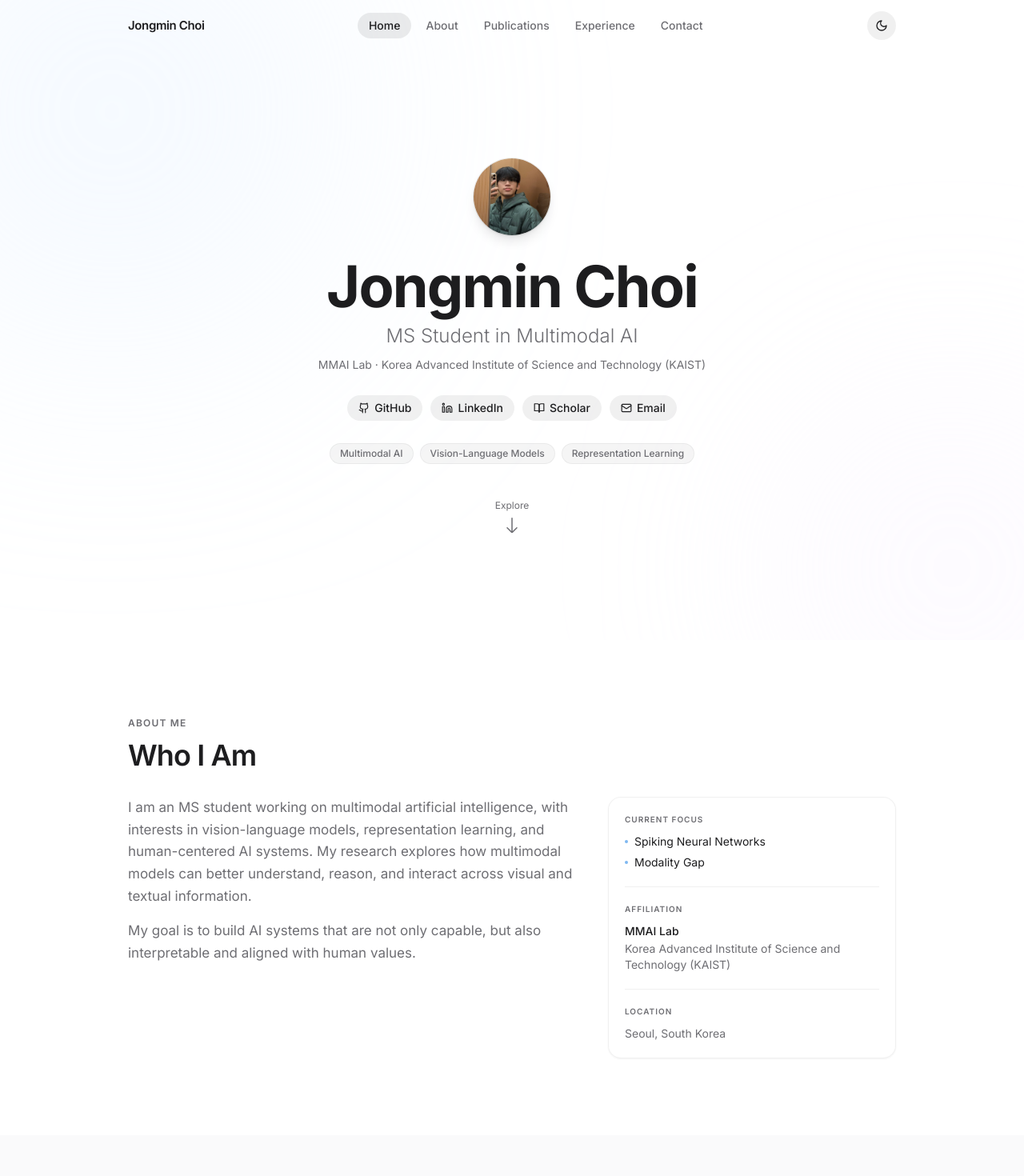
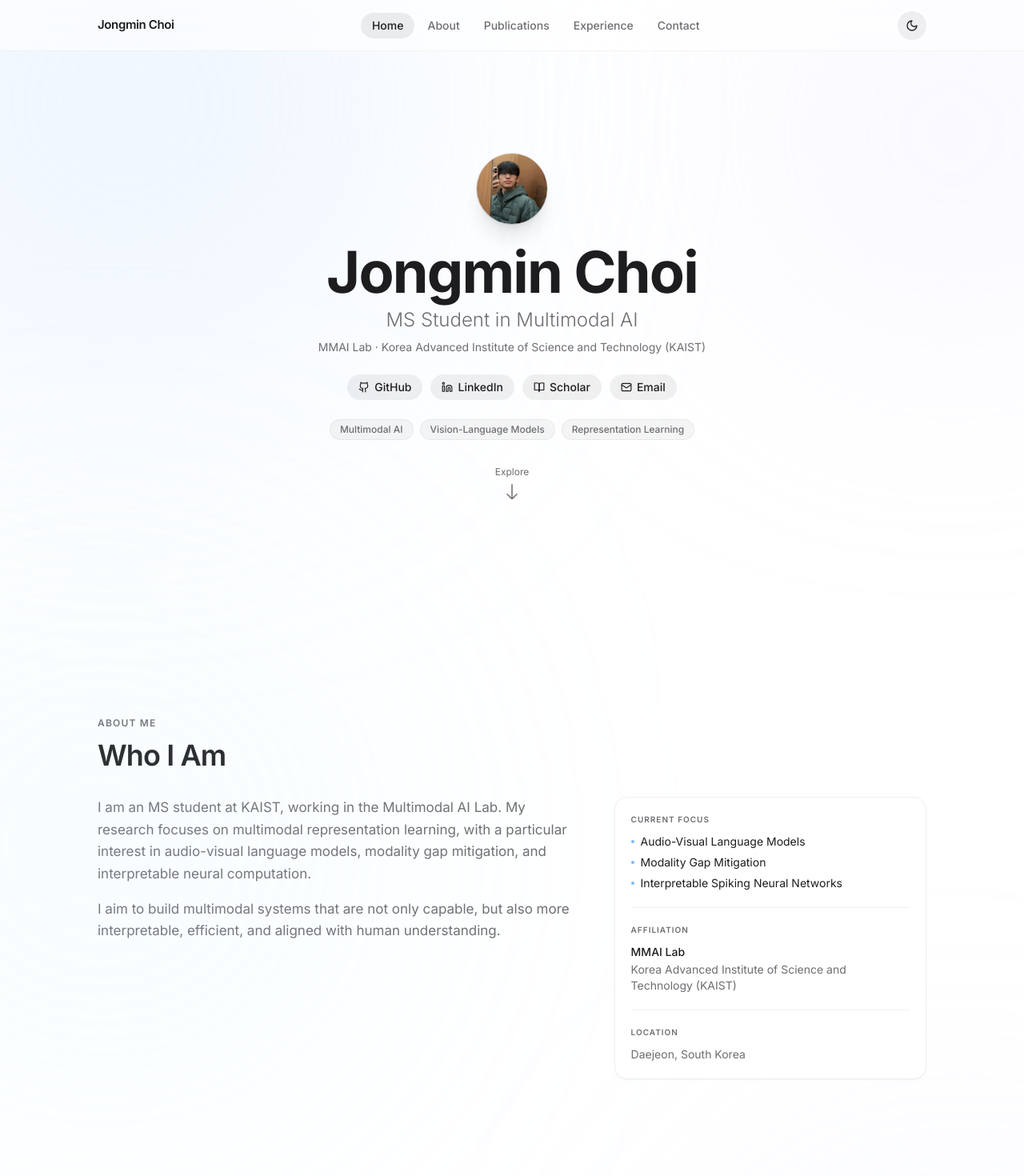
Before and after one commit to cjongmin/cjongmin.github.io, a React (Vite) app: page / in a window 1280 px wide. Shown: the top 1470 px of the page at 80% size. Built offline with nearby package versions, Linux system fonts and the light colour scheme.

Commit message:
Polish: ambient glow, hero, navbar glass, about text, section continuity

```diff
--- a/src/App.tsx
+++ b/src/App.tsx
@@ -5,6 +5,7 @@ import About from './components/About'
 import Publications from './components/Publications'
 import Experience from './components/Experience'
 import Contact from './components/Contact'
+import BackgroundGlow from './components/BackgroundGlow'
 
 export default function App() {
   const [theme, setTheme] = useState<'light' | 'dark'>(() => {
@@ -26,7 +27,8 @@ export default function App() {
   const toggleTheme = () => setTheme(t => (t === 'dark' ? 'light' : 'dark'))
 
   return (
-    <div className="min-h-screen">
+    <div className="relative min-h-screen overflow-x-hidden">
+      <BackgroundGlow />
       <Navbar theme={theme} toggleTheme={toggleTheme} />
       <main>
         <Hero />
--- /dev/null
+++ b/src/components/BackgroundGlow.tsx
@@ -0,0 +1,35 @@
+export default function BackgroundGlow() {
+  return (
+    <div
+      aria-hidden
+      className="pointer-events-none absolute inset-0"
+      style={{ zIndex: 0 }}
+    >
+      {/* Hero — top-left */}
+      <div
+        className="absolute rounded-full bg-blue-200/25 dark:bg-blue-500/10 blur-[160px]"
+        style={{ width: '60vw', height: '60vw', top: '-20vw', left: '-18vw' }}
+      />
+      {/* Hero — top-right */}
+      <div
+        className="absolute rounded-full bg-violet-200/20 dark:bg-violet-500/8 blur-[140px]"
+        style={{ width: '42vw', height: '42vw', top: '-8vw', right: '-14vw' }}
+      />
+      {/* About → Publications — mid-left */}
+      <div
+        className="absolute rounded-full bg-sky-200/15 dark:bg-sky-500/6 blur-[180px]"
+        style={{ width: '52vw', height: '52vw', top: '90vh', left: '-16vw' }}
+      />
+      {/* Publications → Experience — mid-right */}
+      <div
+        className="absolute rounded-full bg-indigo-200/15 dark:bg-indigo-500/6 blur-[170px]"
+        style={{ width: '48vw', height: '48vw', top: '185vh', right: '-18vw' }}
+      />
+      {/* Contact — bottom */}
+      <div
+        className="absolute rounded-full bg-blue-200/20 dark:bg-blue-500/8 blur-[160px]"
+        style={{ width: '54vw', height: '54vw', top: '290vh', left: '10vw' }}
+      />
+    </div>
+  )
+}
--- a/src/components/Contact.tsx
+++ b/src/components/Contact.tsx
@@ -41,7 +41,7 @@ export default function Contact() {
   const inView = useInView(ref, { once: true, margin: '-80px' })
 
   return (
-    <section id="contact" ref={ref} className="py-16 sm:py-24 bg-[#F5F5F7]/50 dark:bg-[#1C1C1E]/40">
+    <section id="contact" ref={ref} className="py-16 sm:py-24">
       <div className="section-container">
         <motion.div
           initial={{ opacity: 0, y: 28 }}
--- a/src/components/Hero.tsx
+++ b/src/components/Hero.tsx
@@ -17,20 +17,17 @@ export default function Hero() {
       id="home"
       className="relative min-h-screen flex flex-col items-center justify-center overflow-hidden pt-16"
     >
-      {/* Subtle background blobs */}
-      <div aria-hidden className="pointer-events-none absolute inset-0 overflow-hidden">
-        <div className="absolute -top-40 -left-40 w-[600px] h-[600px] rounded-full bg-blue-100/30 dark:bg-blue-900/8 blur-[140px]" />
-        <div className="absolute -bottom-40 -right-40 w-[500px] h-[500px] rounded-full bg-purple-100/20 dark:bg-purple-900/8 blur-[120px]" />
-      </div>
-
-      <div className="section-container relative z-10 flex flex-col items-center text-center gap-7 py-24">
-        {/* Monogram / profile photo */}
+      <div className="section-container relative z-10 flex flex-col items-center text-center gap-6 pt-16 pb-28">
+        {/* Profile photo / monogram */}
         {profile.profileImage ? (
           <motion.div
-            initial={{ opacity: 0, scale: 0.92 }}
+            initial={{ opacity: 0, scale: 0.9 }}
             animate={{ opacity: 1, scale: 1 }}
-            transition={{ duration: 0.5 }}
-            className="w-24 h-24 rounded-full overflow-hidden ring-1 ring-black/[0.08] dark:ring-white/[0.1] shadow-lg"
+            whileHover={{ scale: 1.05 }}
+            transition={{ duration: 0.35 }}
+            className="w-[88px] h-[88px] rounded-full overflow-hidden
+                       ring-1 ring-black/[0.1] dark:ring-white/[0.12]
+                       shadow-xl cursor-pointer"
           >
             <img src={profile.profileImage} alt={profile.name} className="w-full h-full object-cover" />
           </motion.div>
@@ -51,7 +48,7 @@ export default function Hero() {
         )}
 
         {/* Name + title */}
-        <div className="flex flex-col gap-2.5">
+        <div className="flex flex-col gap-2">
           <motion.h1
             initial={{ opacity: 0, y: 20 }}
             animate={{ opacity: 1, y: 0 }}
@@ -100,7 +97,7 @@ export default function Hero() {
           </a>
         </motion.div>
 
-        {/* Keyword chips — 3 only */}
+        {/* Keyword chips */}
         <motion.div
           initial={{ opacity: 0 }}
           animate={{ opacity: 1 }}
@@ -128,7 +125,7 @@ export default function Hero() {
           initial={{ opacity: 0 }}
           animate={{ opacity: 1 }}
           transition={{ delay: 1.1 }}
-          className="mt-4 text-secondary hover:text-[#0071E3] dark:hover:text-[#2997FF] transition-colors flex flex-col items-center gap-1.5 text-xs"
+          className="mt-2 text-secondary hover:text-[#0071E3] dark:hover:text-[#2997FF] transition-colors flex flex-col items-center gap-1.5 text-xs"
           aria-label="Scroll to About section"
         >
           <span>Explore</span>
--- a/src/components/Navbar.tsx
+++ b/src/components/Navbar.tsx
@@ -48,29 +48,29 @@ export default function Navbar({ theme, toggleTheme }: NavbarProps) {
     <header
       className={`fixed top-0 left-0 right-0 z-50 h-16 transition-all duration-300
         ${scrolled
-          ? 'bg-white/80 dark:bg-black/80 backdrop-blur-xl border-b border-black/[0.06] dark:border-white/[0.08] shadow-sm'
-          : 'bg-transparent'
+          ? 'bg-white/88 dark:bg-black/88 backdrop-blur-2xl border-b border-black/[0.07] dark:border-white/[0.07]'
+          : 'bg-white/55 dark:bg-black/50 backdrop-blur-xl border-b border-black/[0.04] dark:border-white/[0.04]'
         }`}
     >
       <div className="section-container h-full flex items-center justify-between">
         {/* Logo */}
         <button
           onClick={() => handleNav('home')}
-          className="font-semibold text-[15px] tracking-tight text-[#1D1D1F] dark:text-[#F5F5F7] hover:opacity-70 transition-opacity"
+          className="font-semibold text-[15px] tracking-tight text-[#1D1D1F] dark:text-[#F5F5F7] hover:opacity-60 transition-opacity duration-150"
         >
           Jongmin Choi
         </button>
 
         {/* Desktop nav */}
-        <nav className="hidden md:flex items-center gap-1">
+        <nav className="hidden md:flex items-center gap-0.5">
           {NAV_ITEMS.map(item => (
             <button
               key={item.id}
               onClick={() => handleNav(item.id)}
               className={`px-3.5 py-1.5 rounded-full text-sm font-medium transition-all duration-150
                 ${activeSection === item.id
-                  ? 'bg-black/[0.08] dark:bg-white/[0.12] text-[#1D1D1F] dark:text-[#F5F5F7]'
-                  : 'text-secondary hover:text-[#1D1D1F] dark:hover:text-[#F5F5F7]'
+                  ? 'bg-black/[0.07] dark:bg-white/[0.1] text-[#1D1D1F] dark:text-[#F5F5F7]'
+                  : 'text-secondary hover:text-[#1D1D1F] dark:hover:text-[#F5F5F7] hover:bg-black/[0.04] dark:hover:bg-white/[0.06]'
                 }`}
             >
               {item.label}
@@ -84,8 +84,8 @@ export default function Navbar({ theme, toggleTheme }: NavbarProps) {
           {/* Mobile hamburger */}
           <button
             className="md:hidden w-9 h-9 flex items-center justify-center rounded-full
-                       bg-black/[0.06] dark:bg-white/10
-                       hover:bg-black/[0.1] dark:hover:bg-white/[0.15]
+                       bg-black/[0.05] dark:bg-white/[0.08]
+                       hover:bg-black/[0.09] dark:hover:bg-white/[0.13]
                        transition-colors duration-150"
             onClick={() => setMenuOpen(o => !o)}
             aria-label="Toggle menu"
@@ -97,14 +97,14 @@ export default function Navbar({ theme, toggleTheme }: NavbarProps) {
 
       {/* Mobile menu */}
       {menuOpen && (
-        <div className="md:hidden absolute top-16 left-0 right-0 bg-white/95 dark:bg-[#1C1C1E]/95 backdrop-blur-xl border-b border-black/[0.06] dark:border-white/[0.08] shadow-lg py-2">
+        <div className="md:hidden absolute top-16 left-0 right-0 bg-white/95 dark:bg-[#111]/95 backdrop-blur-2xl border-b border-black/[0.06] dark:border-white/[0.07] py-2">
           {NAV_ITEMS.map(item => (
             <button
               key={item.id}
               onClick={() => handleNav(item.id)}
               className={`w-full text-left px-6 py-3 text-sm font-medium transition-colors
                 ${activeSection === item.id
-                  ? 'text-[#0071E3] dark:text-[#2997FF]'
+                  ? 'text-[#1D1D1F] dark:text-[#F5F5F7]'
                   : 'text-secondary hover:text-[#1D1D1F] dark:hover:text-[#F5F5F7]'
                 }`}
             >
--- a/src/components/PublicationCard.tsx
+++ b/src/components/PublicationCard.tsx
@@ -55,17 +55,17 @@ export default function PublicationCard({ pub, index }: PublicationCardProps) {
         <div className="flex flex-col sm:flex-row gap-0">
           {/* Representative image */}
           {pub.image && !imgError ? (
-            <div className="sm:w-44 sm:shrink-0 bg-white dark:bg-[#2C2C2E] flex items-center justify-center overflow-hidden">
+            <div className="sm:w-44 sm:shrink-0 bg-neutral-50 dark:bg-zinc-900/60 flex items-center justify-center overflow-hidden p-2 rounded-l-2xl">
               <img
                 src={pub.image}
                 alt={pub.title}
                 onError={() => setImgError(true)}
-                className="w-full h-full object-contain max-h-48 sm:max-h-none"
+                className="w-full h-full object-contain max-h-44 sm:max-h-none rounded"
               />
             </div>
           ) : pub.image && imgError ? (
-            <div className="sm:w-44 sm:shrink-0 bg-white dark:bg-[#2C2C2E] flex items-center justify-center min-h-[80px]">
-              <ImageOff size={20} className="text-secondary opacity-40" />
+            <div className="sm:w-44 sm:shrink-0 bg-neutral-50 dark:bg-zinc-900/60 flex items-center justify-center min-h-[80px] rounded-l-2xl">
+              <ImageOff size={20} className="text-secondary opacity-30" />
             </div>
           ) : null}
 
--- a/src/components/Publications.tsx
+++ b/src/components/Publications.tsx
@@ -35,7 +35,7 @@ export default function Publications() {
   }, [activeFilter])
 
   return (
-    <section id="publications" ref={ref} className="py-16 sm:py-24 bg-[#F5F5F7]/50 dark:bg-[#1C1C1E]/40">
+    <section id="publications" ref={ref} className="py-16 sm:py-24">
       <div className="section-container">
         <motion.div
           initial={{ opacity: 0, y: 28 }}
--- a/src/data/profile.json
+++ b/src/data/profile.json
@@ -4,16 +4,17 @@
   "affiliation": "MMAI Lab",
   "university": "Korea Advanced Institute of Science and Technology (KAIST)",
   "email": "jongmin@mmai.io",
-  "location": "Seoul, South Korea",
+  "location": "Daejeon, South Korea",
   "links": {
     "github": "https://github.com/cjongmin",
     "linkedin": "https://www.linkedin.com/in/cjongmin",
     "scholar": "https://scholar.google.com/citations?user=sPvkgm8AAAAJ&hl=ko"
   },
-  "bio": "I am an MS student working on multimodal artificial intelligence, with interests in vision-language models, representation learning, and human-centered AI systems. My research explores how multimodal models can better understand, reason, and interact across visual and textual information.\n\nMy goal is to build AI systems that are not only capable, but also interpretable and aligned with human values.",
+  "bio": "I am an MS student at KAIST, working in the Multimodal AI Lab. My research focuses on multimodal representation learning, with a particular interest in audio-visual language models, modality gap mitigation, and interpretable neural computation.\n\nI aim to build multimodal systems that are not only capable, but also more interpretable, efficient, and aligned with human understanding.",
   "interests": [
-    "Spiking Neural Networks",
-    "Modality Gap"
+    "Audio-Visual Language Models",
+    "Modality Gap Mitigation",
+    "Interpretable Spiking Neural Networks"
   ],
   "profileImage": "/profile.jpg"
 }
--- a/src/index.css
+++ b/src/index.css
@@ -19,7 +19,7 @@
 
 @layer components {
   .section-container {
-    @apply max-w-5xl mx-auto px-6 sm:px-8;
+    @apply max-w-[1100px] mx-auto px-6 sm:px-8;
   }
 
   .section-title {
```
